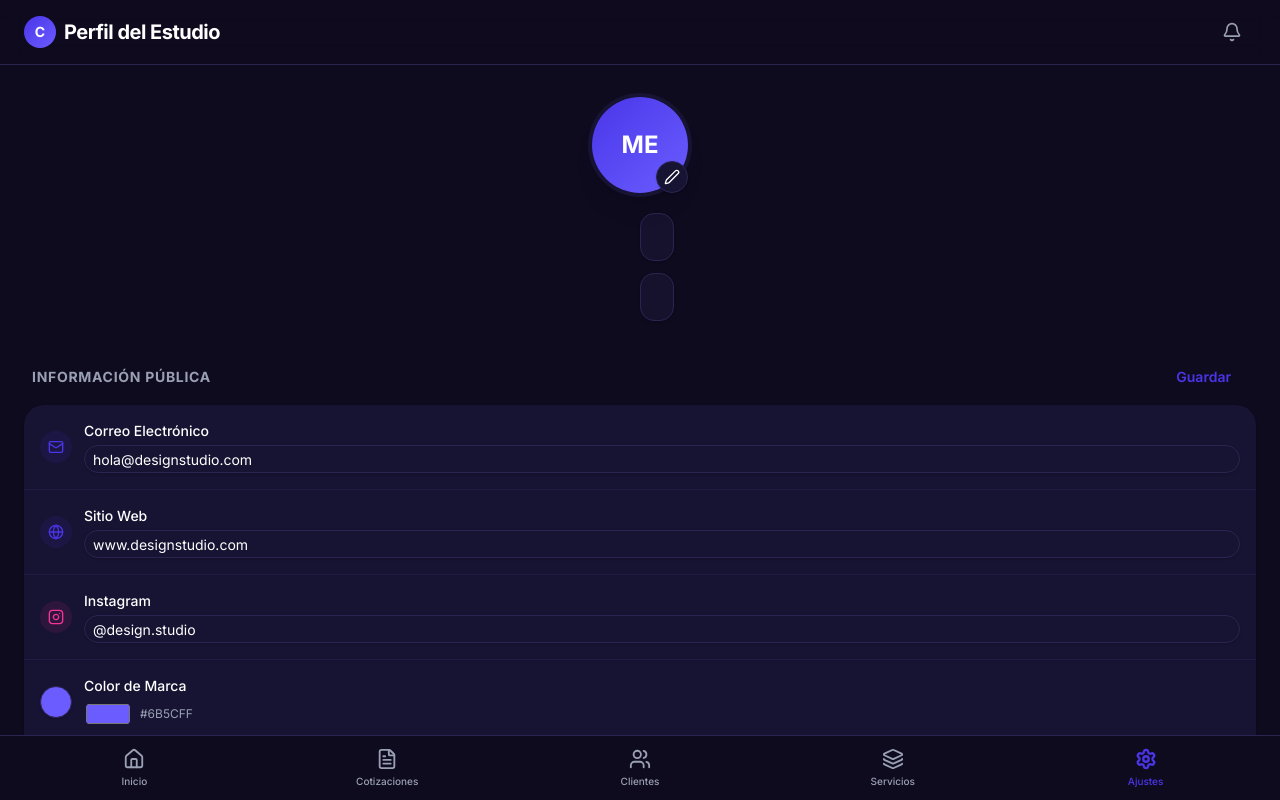
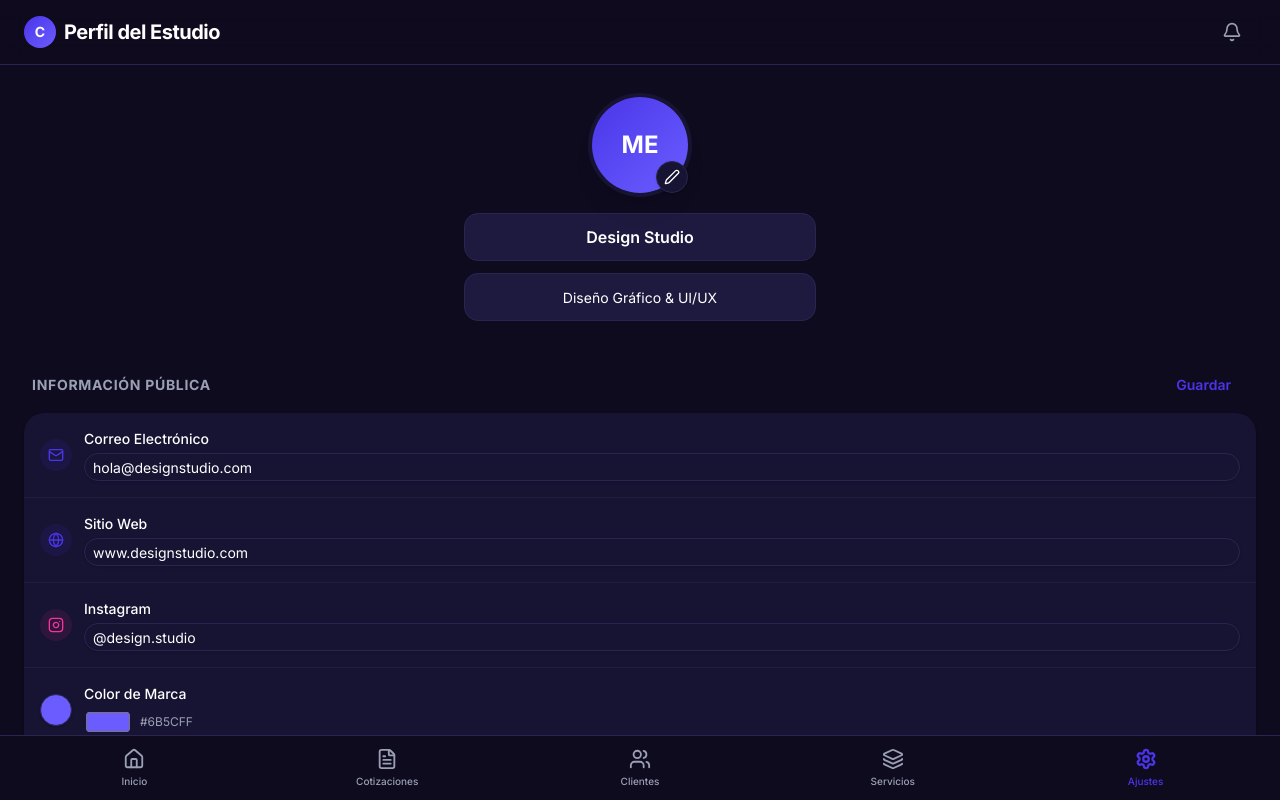
Before and after one commit to ornelacillo/CotizApp, a Next.js app: page /perfil in a window 1280 px wide. Both pictures are taken after a click on the button "Editar". Shown: the top 800 px of the page. Built offline with nearby package versions, Linux system fonts and the light colour scheme.

Commit message:
feat: add studio profile page with editable details and branding options

```diff
--- a/src/app/perfil/page.tsx
+++ b/src/app/perfil/page.tsx
@@ -75,8 +75,8 @@ export default function PerfilPage() {
       <div className="p-4 md:p-6 space-y-6 animate-in fade-in duration-500">
 
         {/* Profile Header */}
-        <div className="flex flex-col items-center pt-2 pb-4 space-y-3">
-          <div className="relative">
+        <div className="flex flex-col pt-2 pb-4 space-y-3">
+          <div className="relative mx-auto">
             <Avatar className="h-24 w-24 ring-4 ring-card shadow-xl">
               <AvatarImage src={profileImage || ""} />
               <AvatarFallback className="bg-gradient-to-br from-primary to-secondary text-white text-2xl font-bold">ME</AvatarFallback>
@@ -114,17 +114,17 @@ export default function PerfilPage() {
           </div>
           <div className="text-center w-full">
             {isEditingInfo ? (
-              <div className="w-full max-w-sm mx-auto px-4 mt-2 space-y-3">
+              <div style={{ width: '100%', maxWidth: '24rem', margin: '0 auto', padding: '0.5rem 1rem' }}>
                 <input
                   type="text"
-                  className="block w-full h-12 rounded-[14px] border border-border bg-muted/50 px-4 py-2 text-base font-semibold text-center text-foreground placeholder:text-muted-foreground focus:outline-none focus:border-primary focus:ring-1 focus:ring-primary shadow-sm"
+                  style={{ display: 'block', width: '100%', height: '48px', borderRadius: '14px', border: '1px solid var(--border)', backgroundColor: 'var(--muted)', padding: '8px 16px', fontSize: '16px', fontWeight: 600, textAlign: 'center', color: 'var(--foreground)', outline: 'none', marginBottom: '12px' }}
                   placeholder="Nombre del estudio"
                   value={profileData.name}
                   onChange={(e) => setProfileData({...profileData, name: e.target.value})}
                 />
                 <input
                   type="text"
-                  className="block w-full h-12 rounded-[14px] border border-border bg-muted/50 px-4 py-2 text-sm text-center text-foreground placeholder:text-muted-foreground focus:outline-none focus:border-primary focus:ring-1 focus:ring-primary shadow-sm"
+                  style={{ display: 'block', width: '100%', height: '48px', borderRadius: '14px', border: '1px solid var(--border)', backgroundColor: 'var(--muted)', padding: '8px 16px', fontSize: '14px', textAlign: 'center', color: 'var(--foreground)', outline: 'none' }}
                   placeholder="Especialidad (ej: Diseño Gráfico & UI/UX)"
                   value={profileData.subtitle}
                   onChange={(e) => setProfileData({...profileData, subtitle: e.target.value})}
```
